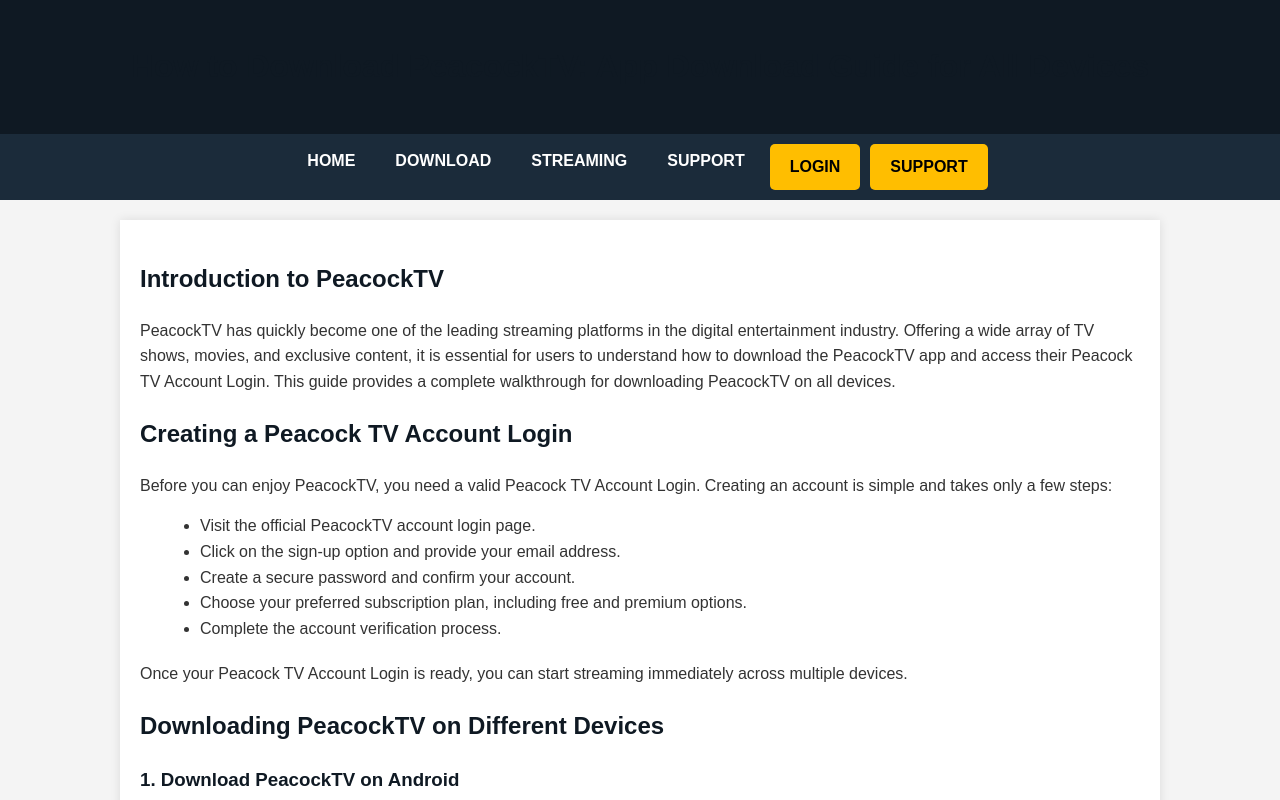
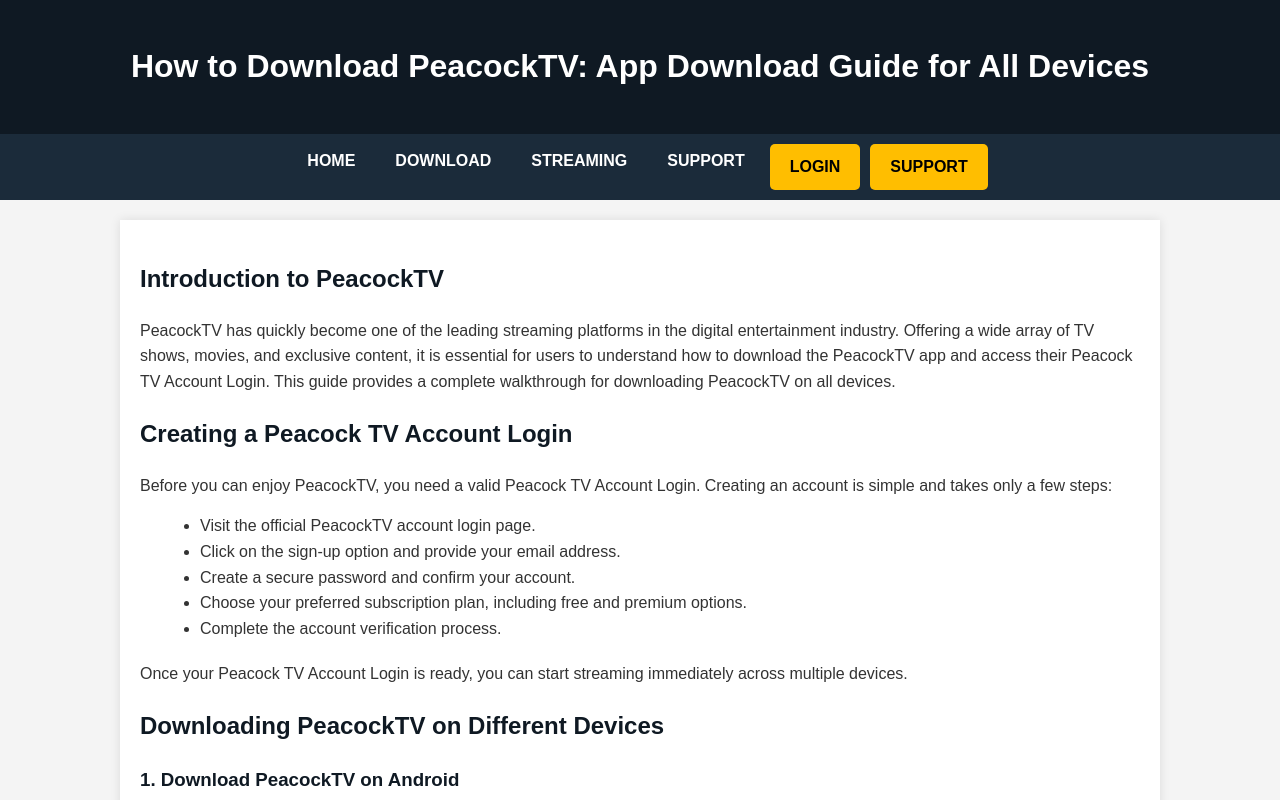
Before and after one commit to hitalsharma948-prog/peacocktvdownload, a plain HTML site: page index.html in a window 1280 px wide. Shown: the top 800 px of the page. Drawn offline with Linux system fonts and the light colour scheme.

Commit message:
Update index.html

```diff
--- a/index.html
+++ b/index.html
@@ -7,6 +7,8 @@
     <meta name="description" content="Step-by-step guide on how to download PeacockTV on all devices. Learn how to access Peacock TV Account Login and enjoy your favorite shows.">
     <meta name="keywords" content="Peacock TV Account Login, Peacock TV Download, Peacock TV App, Peacock TV Login, Peacock TV Streaming, Peacock TV Devices, Peacock TV Support">
     <title>How to Download PeacockTV: App Download Guide for All Devices</title>
+    <meta name="google-site-verification" content="DJlIPtqUWWR95zwRDwzIsLgDGzUE_bzx4cnhWTAQvGc" />
+    <meta name="msvalidate.01" content="6CB183CD243478EF3D1F74B5908B4A9D" />
     <style>
         body {
             font-family: Arial, sans-serif;
@@ -61,7 +63,11 @@
             box-shadow: 0 0 10px rgba(0,0,0,0.1);
         }
 
-        h1, h2, h3 {
+        h1{
+            color:white;
+        }
+
+        h2, h3 {
             color: #0f1923;
         }
 
```
